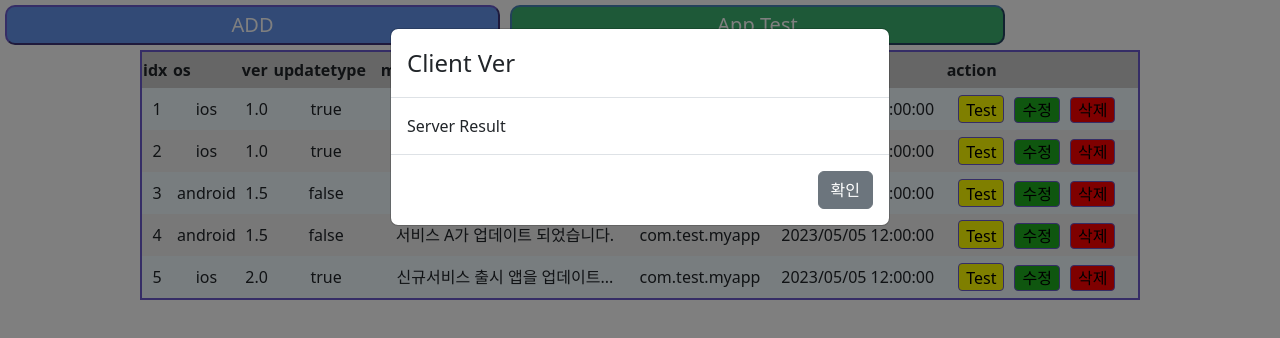
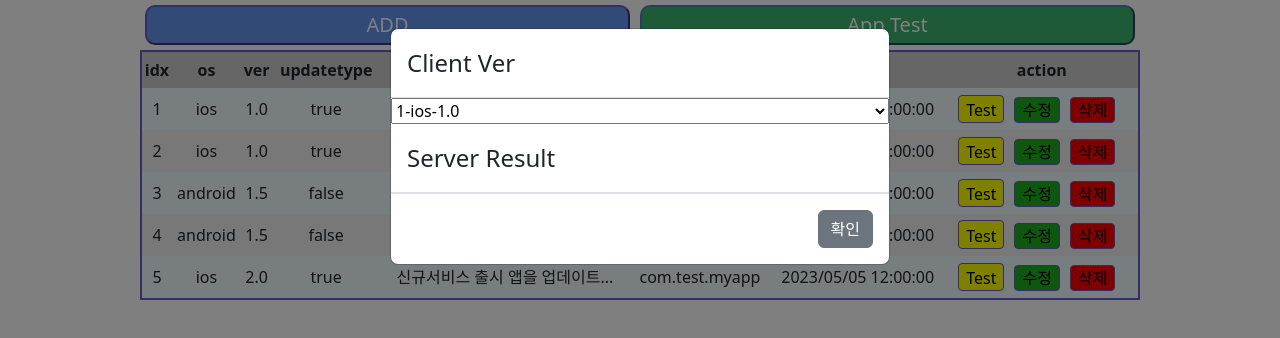
Before and after one commit to sangmee123/knu-fe-vcs-spa, a React (Create React App) app: page / in a window 1280 px wide. Both pictures are taken after a click on the button "App Test". Shown: the top 338 px of the page. Built offline with nearby package versions, Linux system fonts and the light colour scheme.

Commit message:
상위 버튼 가운데 정렬, 팝업창에 SelectBox 추가

```diff
--- a/src/App.css
+++ b/src/App.css
@@ -12,7 +12,6 @@ table {
 tr {
   border: 2px solid slateblue;
   margin: 5px;
-} td {
   text-align: center;
 }
 tr:nth-child(2n+1) {
@@ -26,6 +25,8 @@ tr:nth-child(2n) {
 .mainBtn {
   text-align: center;
   display: flex;
+  width: 1000px;
+  margin: 0 auto;
 }
 .addBtn {
   font-size: 20px;
@@ -49,6 +50,7 @@ tr:nth-child(2n) {
   width: 495px;
   height: 40px;
   margin: 5px;
+  margin-left: auto;
   border-radius:10px;
   border-color: steelblue;
 }
--- a/src/AppTestButton.js
+++ b/src/AppTestButton.js
@@ -14,6 +14,18 @@ function AppTestButton() {
     const handleClose = () => setShow(false);
     const handleShow = () => setShow(true);
 
+    const SelectBox = () => {
+        return (
+            <select>
+                <option key="idx1" value="idx1">
+                    1-ios-1.0
+                </option>
+                <option key="idx2" value="idx2">2-android-1.0</option>
+                <option key="idx3" value="idx3">3-android-1.5</option>
+            </select>
+        );
+    };
+
     return(
         <div>
             <button className="apptestBtn" variant="outline-primary" onClick={handleShow}>App Test</button>
@@ -22,9 +34,12 @@ function AppTestButton() {
                 <Modal.Header>
                     <Modal.Title>Client Ver</Modal.Title>
                 </Modal.Header>
-                <Modal.Body>Server Result</Modal.Body>
+                <SelectBox />
+                <Modal.Header>
+                <Modal.Title>Server Result</Modal.Title>
+                </Modal.Header>
                 <Modal.Footer>
-                    <Button className="btn_close" variant="secondary" onClick={handleClose}>
+                    <Button className="closeBtn" variant="secondary" onClick={handleClose}>
                         확인
                     </Button>
                 </Modal.Footer>
```
